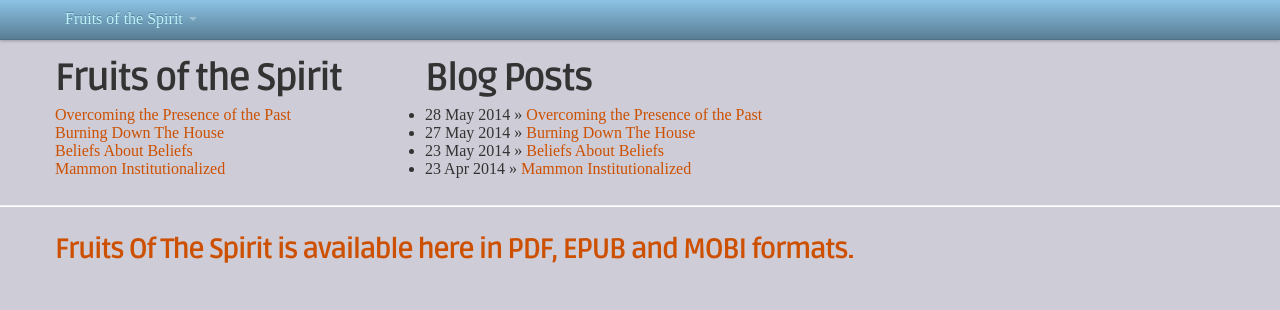
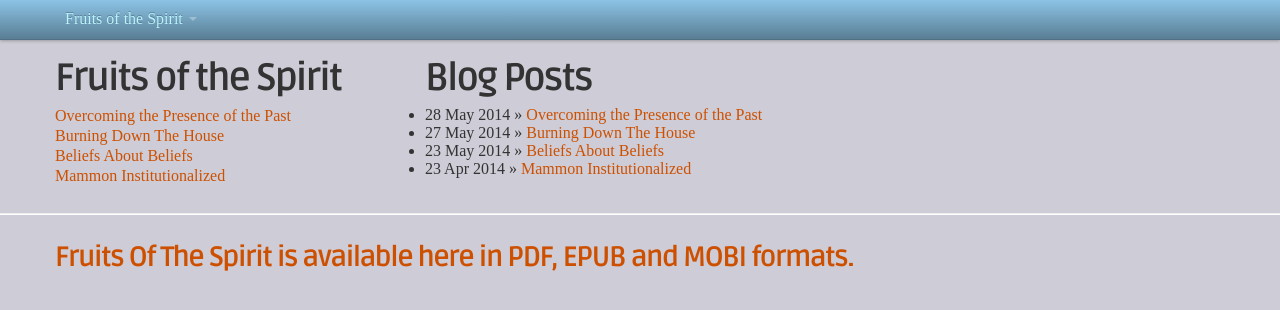
Before and after one commit to 9fots/fruitsofthespirit, a Jekyll site: the page built from index-jekyll-new.html, in a window 1280 px wide. Shown: the top 310 px of the page. Built offline with Jekyll 4.4.1, drawn with Linux system fonts in a browser that asks for light colours; some web fonts are replaced; Markdown is read by kramdown in place of the engine named in the settings; comment, search, counter and statistics services are not loaded.

Commit message:
line height

```diff
--- a/fts/css/peterb.css
+++ b/fts/css/peterb.css
@@ -107,6 +107,10 @@ color{
           box-shadow: 0 1px 3px rgba(0, 0, 0, 0.1);
 	padding: 4px;
 	margin-left: 20px;
+}
+ul.unstyled > li > a {
+	line-height: 20px;
+	height: 20px;
 }
 /* Tweak navbar brand */
 .navbar-fixed-top .brand {
```
